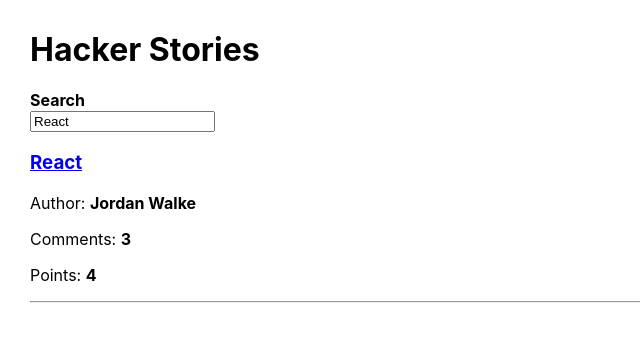
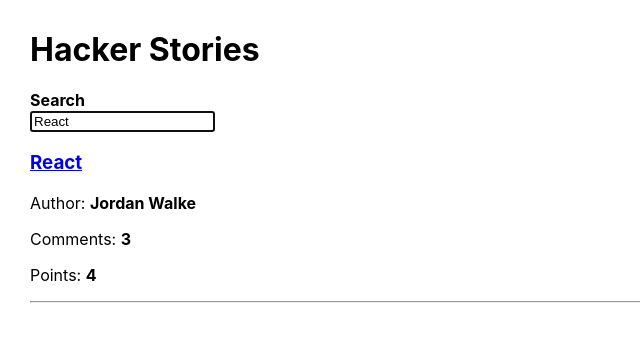
Before and after one commit to DarbazAli/hacker-stories, a React (Create React App) app: page / in a window 1280 px wide. Shown: the top 342 px of the page, without its empty margins (0-640 px from the left). Built offline with nearby package versions, Linux system fonts and the light colour scheme.

Commit message:
autoFocus search input imperatively

```diff
--- a/src/App.js
+++ b/src/App.js
@@ -61,7 +61,17 @@
   return (
     <div>
       <h1>Hacker Stories</h1>
-      <Search onSearch={handleSearch} term={searchTerm} />
+
+      <Search
+        onSearch={handleSearch}
+        value={searchTerm}
+        id='search'
+        type='text'
+        isFocused={true}
+      >
+        Search
+      </Search>
+
       <List list={searchStories} />
     </div>
   )
--- a/src/components/Search.js
+++ b/src/components/Search.js
@@ -1,19 +1,27 @@
-import React from 'react'
+import React, { useRef, Fragment, useEffect } from 'react'
 
-const Search = ({ onSearch, term }) => (
-  <div>
-    <label htmlFor='search'>
-      <b>Search</b>
+const Search = ({ onSearch, value, id, type, children, isFocused }) => {
+  const inputRef = useRef()
+  useEffect(() => {
+    if (isFocused && inputRef.current) {
+      inputRef.current.focus()
+    }
+  }, [isFocused])
+
+  return (
+    <Fragment>
+      <label htmlFor={id}>
+        <strong>{children}</strong>
       </label>
       <br />
       <input
-      type='text'
+        type={type}
         id='search'
         onChange={onSearch}
-      value={term}
-      placeholder='search for stories'
+        value={value}
+        ref={inputRef}
       />
-  </div>
+    </Fragment>
   )
-
+}
 export default Search
```
Lines whose indentation alone changed are shown as unchanged.
